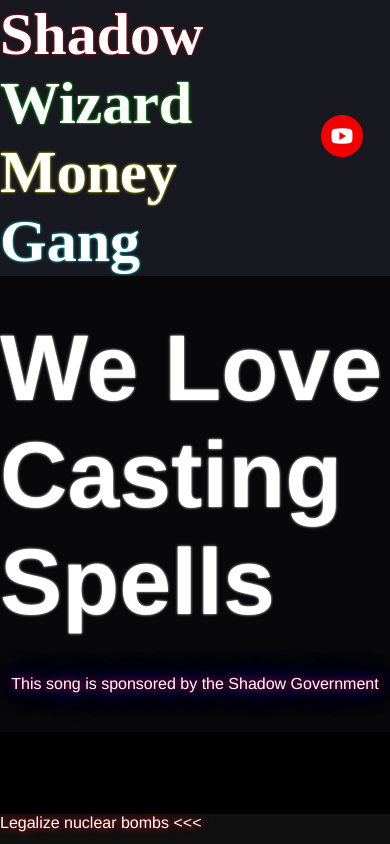
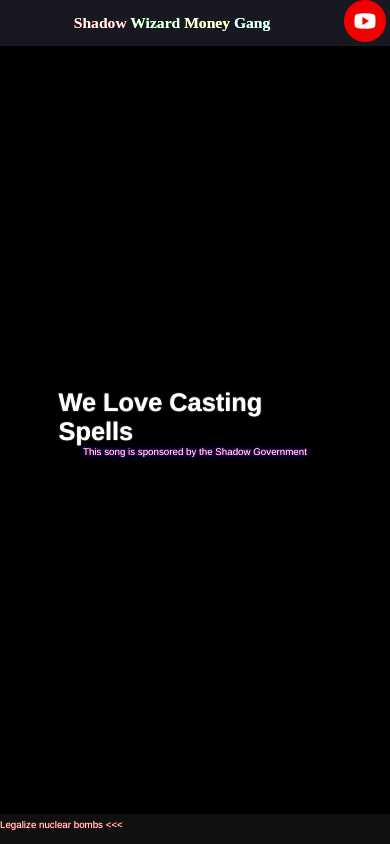
Before and after one commit to UMP42-anomaly/SWMG, a plain HTML site: page index.html in a window 390 px wide. Drawn offline with Linux system fonts and the light colour scheme.

Commit message:
Added responsive text
Mobile adapt v1

```diff
--- a/index.html
+++ b/index.html
@@ -2,7 +2,7 @@
 <html lang="en">
   <head>
     <meta charset="UTF-8" />
-    <meta name="viewport" content="width=device-width, initial-scale=1.0" />
+    <meta name="viewport" content="width=device-width, initial-scale=1" />
     <meta
       name="describtion"
       content="Shadow wizard money gang we love casting spells legalize nuclear bombs"
@@ -30,7 +30,7 @@
       <a
         href="https://www.youtube.com/watch?v=Tq1Kl1luIjA&pp=ygUYc2hhZG93IHdpemFyZCBtb25leSBnYW5n"
         class="yt-icon"
-        ><img src="images/yt-icon.png" alt="YouTube link" height="42pt"
+        ><img src="images/yt-icon.png" alt="YouTube link" height="42vw"
       /></a>
     </header>
 
--- a/styles.css
+++ b/styles.css
@@ -7,6 +7,7 @@ body {
   color-scheme: dark;
 }
 
+/* HEADER */
 header {
   background-color: #181820;
   display: flex;
@@ -17,7 +18,7 @@ header {
 .logo {
   text-decoration: none;
   font-family: "Underdog";
-  font-size: 45pt;
+  font-size: 4vw;
   color: white;
   margin: auto;
   font-weight: bolder;
@@ -25,45 +26,52 @@ header {
 
 /* COLORS */
 .red {
-  text-shadow: 0 0 2pt red;
+  text-shadow: 0 0 0.1vw red;
 }
 .green {
-  text-shadow: 0 0 2pt lime;
+  text-shadow: 0 0 0.1vw lime;
 }
 .yellow {
-  text-shadow: 0 0 2pt yellow;
+  text-shadow: 0 0 0.1vw yellow;
 }
 .blue {
-  text-shadow: 0 0 2pt cyan;
+  text-shadow: 0 0 0.1vw cyan;
 }
 /* COLORS */
 
 .yt-icon {
-  margin-right: 20pt;
+  margin-right: 1%;
 }
 
+/* MAIN */
 .section-spells {
-  display: grid;
-  align-items: center;
-  background-color: #080709;
+  margin: 0;
+  width: 70%;
+  position: absolute;
+  top: 50%;
+  left: 50%;
+  transform: translate(-50%, -50%);
+  display: flex;
+  flex-direction: column;
 }
 
 .spells {
   color: white;
   font-family: "Franklin Gothic Medium", "Arial Narrow", Arial, sans-serif;
-  font-size: 70pt;
+  font-size: 6.5vw;
   margin: auto;
-  margin-top: 10%;
-  text-shadow: 0 0 2pt whitesmoke;
+  text-shadow: 0 0 0.3vw whitesmoke;
 }
 
 .sponsor {
   color: white;
   font-family: "Franklin Gothic Medium", "Arial Narrow", Arial, sans-serif;
-  margin: 10% auto;
-  text-shadow: 0 0 0.5em red, 0 0 2em blue, 0 0 1em blue;
+  margin: auto;
+  font-size: 2.5vw;
+  text-shadow: 0 0 0.5vw red, 0 0 2vw blue, 0 0 1vw blue;
 }
 
+/* FOOTER */
 footer {
   background-color: #101011;
   margin-top: auto;
@@ -73,7 +81,12 @@ footer {
 .bombs {
   font-family: "Franklin Gothic Medium", "Arial Narrow", Arial, sans-serif;
   color: white;
-  text-shadow: 0 0 0.5em red;
+  text-shadow: 0 0 0.5vw red;
   text-decoration: none;
+  font-size: 2.5vw;
   margin: auto 0;
 }
+
+.bombs:hover {
+  text-shadow: 0 0 3vw red, 0 0 0.5vw white;
+}
```
